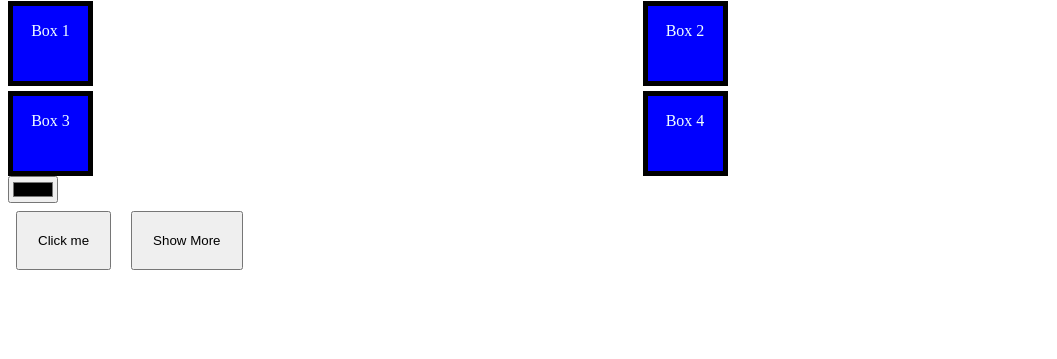
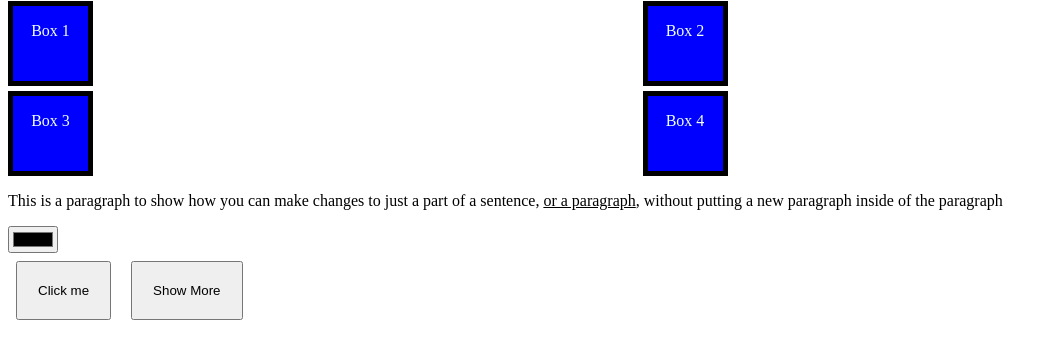
Before and after one commit to Elementscoder/CL_WebDeb, a plain HTML site: page alignment.html in a window 1280 px wide. Shown: the part 195-554 px from the top of the page, without its empty margins (0-1057 px from the left). Drawn offline with Linux system fonts and the light colour scheme.

Commit message:
Alignment

```diff
--- a/alignment.html
+++ b/alignment.html
@@ -4,6 +4,9 @@
         <title>Alignment Notes</title>
         <meta charset="UTF-8">
         <style>
+            #important{
+                text-decoration: underline;
+            }
             button{
                 padding:20px;
                 margin:8px;
@@ -52,6 +55,7 @@
                     <p>Box 4</p>
                 </div>
             </div>
+            <p>This is a paragraph to show how you can make changes to just a part of a sentence, <span id="important">or a paragraph</span>, without putting a new paragraph inside of the paragraph</p>
             <div id="flex-wrapper">
                 <div id="box">
                     <p>Box 1</p>
```
